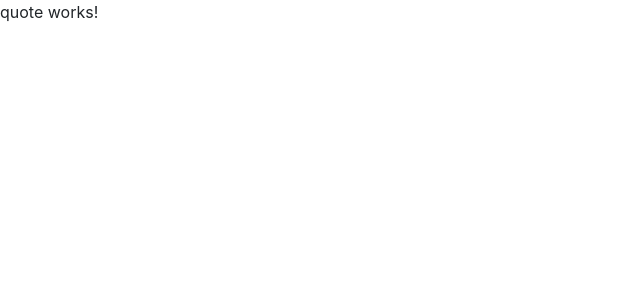
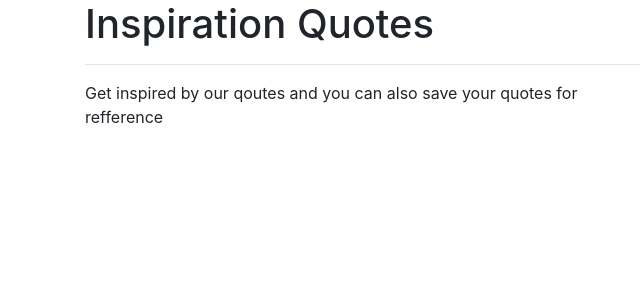
Before and after one commit to ClintonOliera/Goal-angular, an Angular app: page / in a window 1280 px wide. Shown: the top 300 px of the page, without its empty margins (0-640 px from the left). Built offline with nearby package versions, Linux system fonts and the light colour scheme.

Commit message:
added selector for quote names

```diff
--- a/src/app/quote/quote.component.html
+++ b/src/app/quote/quote.component.html
@@ -1 +1,14 @@
-<p>quote works!</p>
+<div class="container">
+    <h1>Inspiration Quotes</h1>
+    <hr>
+    <div class="row">
+        <div class="col-md-6">
+            <p>Get inspired by our qoutes and you can also save your quotes
+                for refference
+            </p>
+            <div *ngFor='let quote of quotes; let i = index'>
+            <p>{{quote.name}}</p>
+            </div>
+        </div>
+    </div>
+</div>
```
